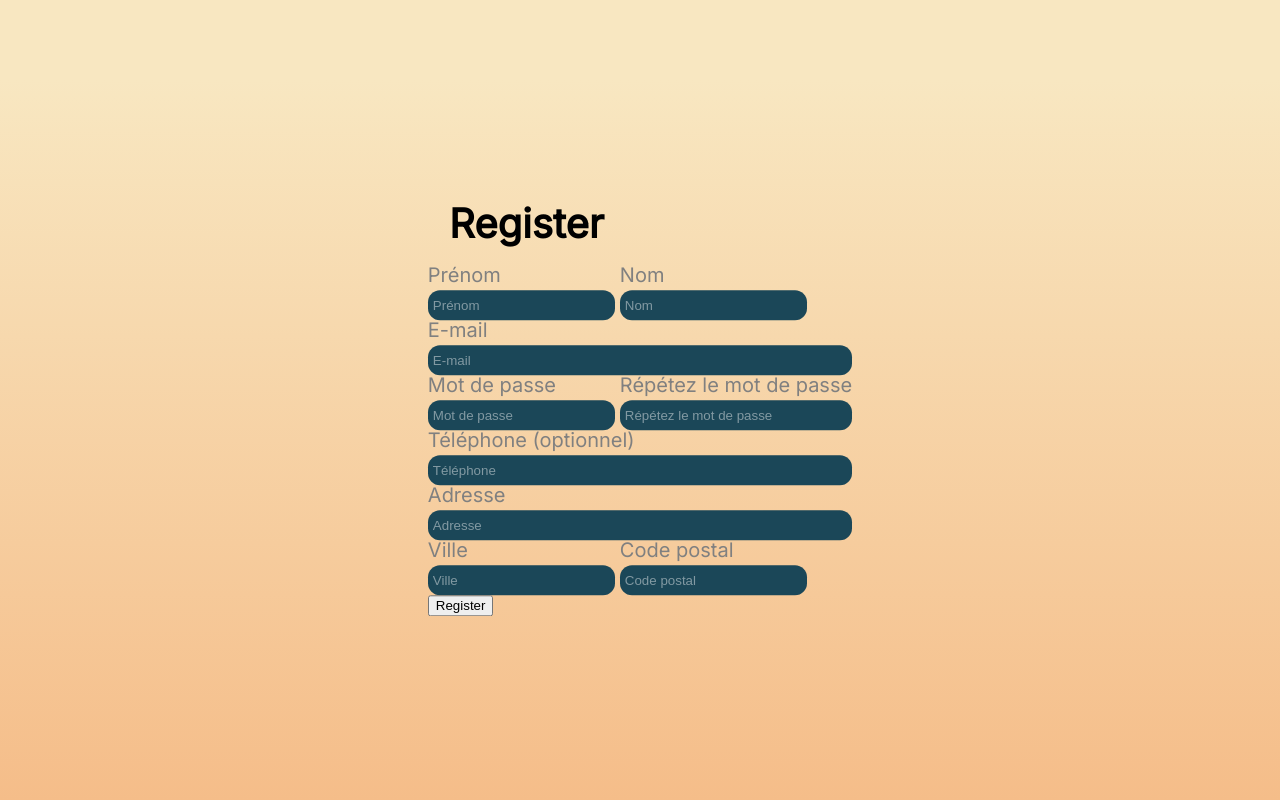
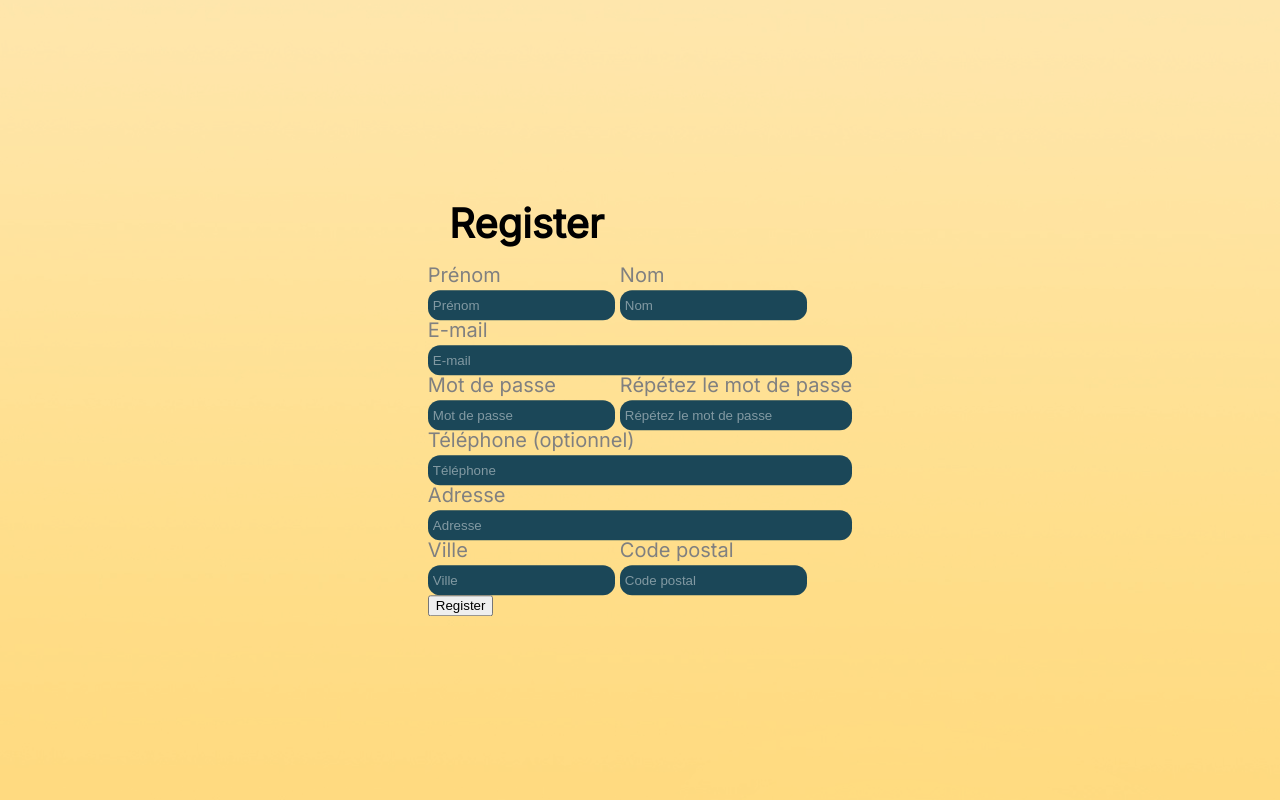
Before and after one commit to KoukiFactori/s3_vetelib, a Symfony app: template templates/security/register.html.twig in a window 1280 px wide. Run offline with Twig, Linux system fonts and the light colour scheme; the template is opened without the code that fills it, so the values that code supplies are empty; form fields are guessed from the names that the template uses; some libraries are stand-ins or nearby versions.

Commit message:
css ajout image pour inscription

```diff
--- a/public/css/login.css
+++ b/public/css/login.css
@@ -1,6 +1,7 @@
 body {
   height: 100vh;
   background: linear-gradient(180deg, #f8e7c1 10%, #f5bd89 100%);
+  background-image: url("/images/background_client.png");
 
   padding: 30px;
 }
```
